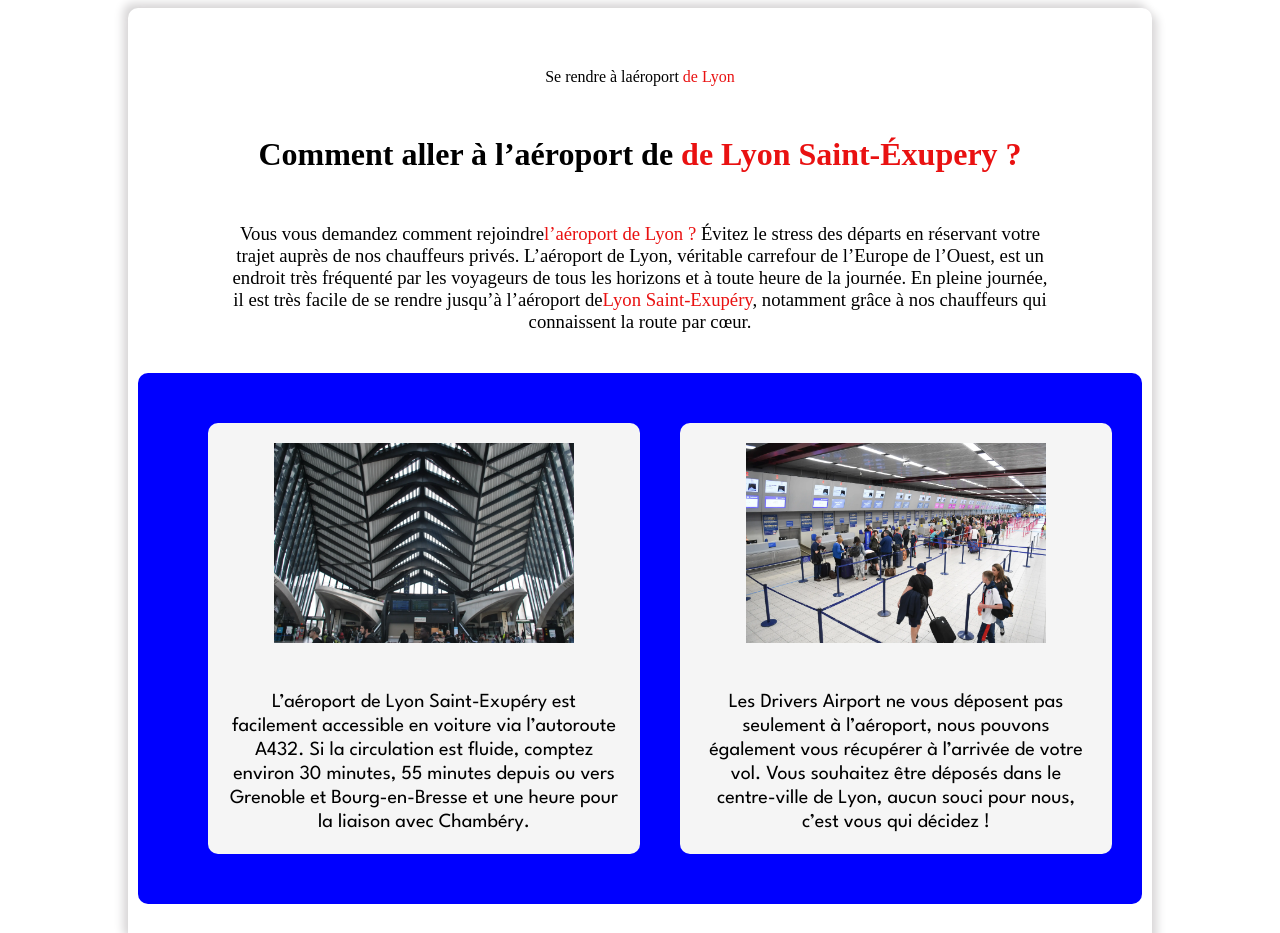
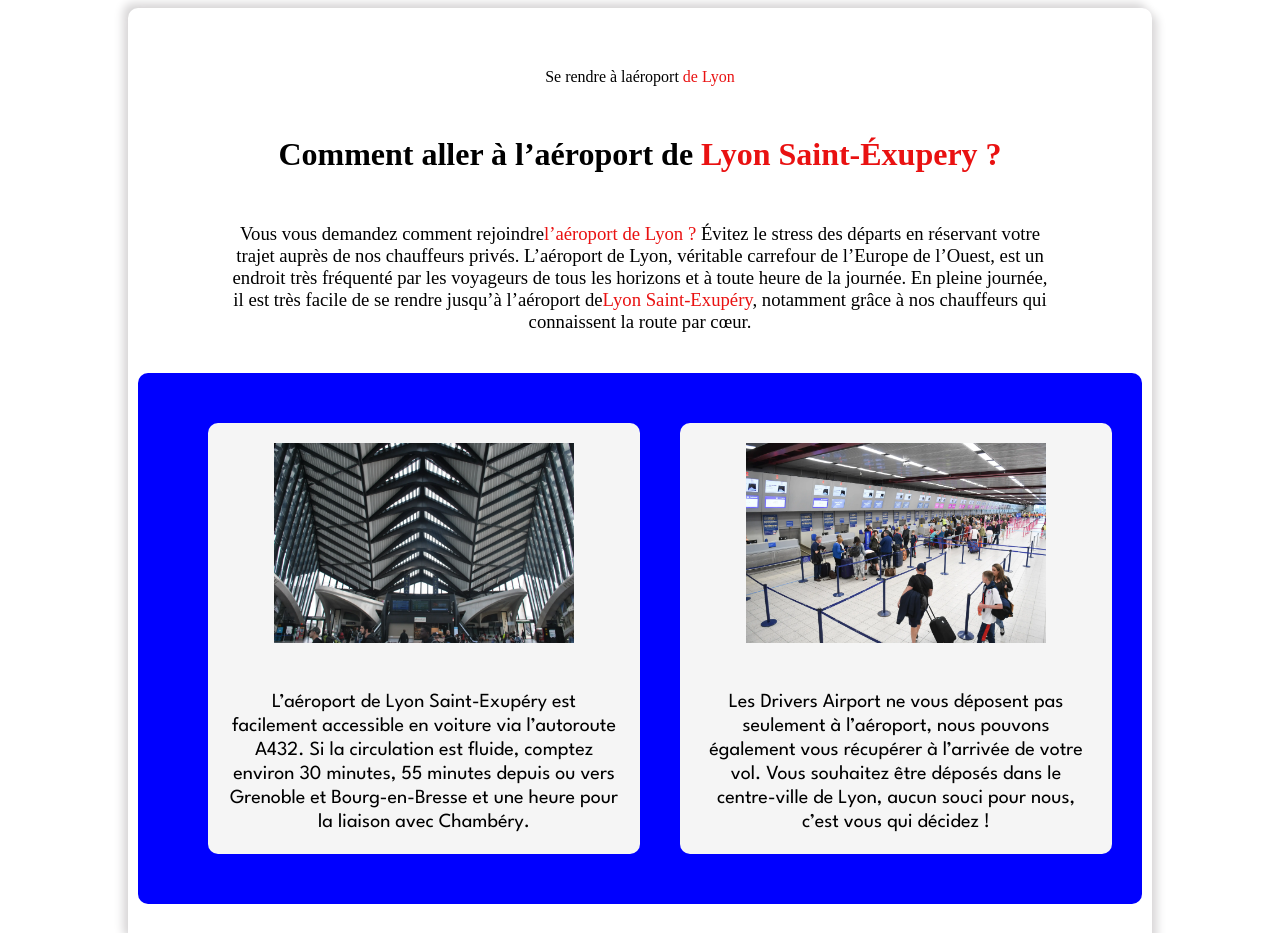
Before and after one commit to NycoChavanoud/lesdrivers, a Next.js app: page /infos_utiles in a window 1280 px wide. Shown: the part 1020-1953 px from the top of the page. Built offline with nearby package versions, Linux system fonts and the light colour scheme; no server answers; a web font is replaced by a local one.

Commit message:
infos utiles changed

```diff
--- a/pages/infos_utiles/index.js
+++ b/pages/infos_utiles/index.js
@@ -77,7 +77,7 @@ export default function infos_utiles() {
             <div>
               <h1 className={style.title}>
                 Comment aller à l’aéroport de
-                <span className={style.redText}> de Lyon Saint-Éxupery ?</span>
+                <span className={style.redText}> Lyon Saint-Éxupery ?</span>
               </h1>
               <h3 className={style.titleText}>
                 Vous vous demandez comment rejoindre
```
